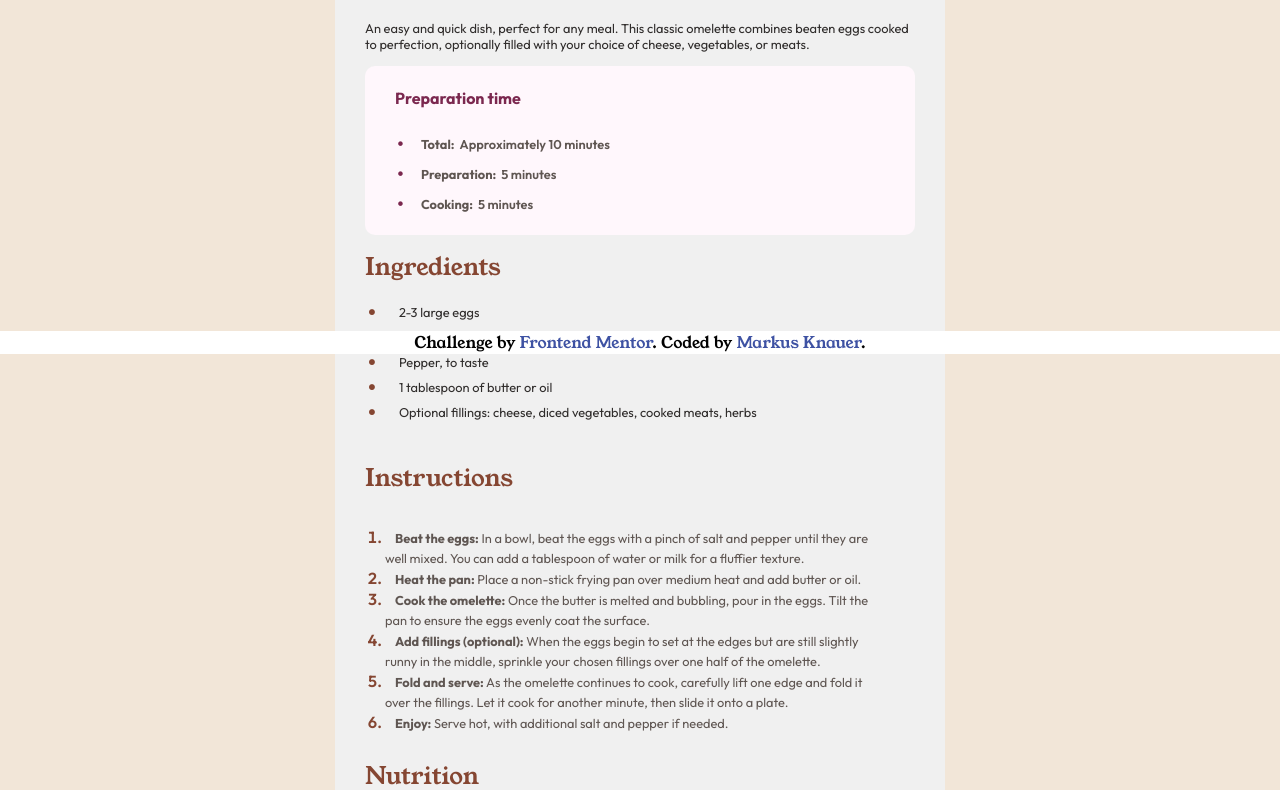
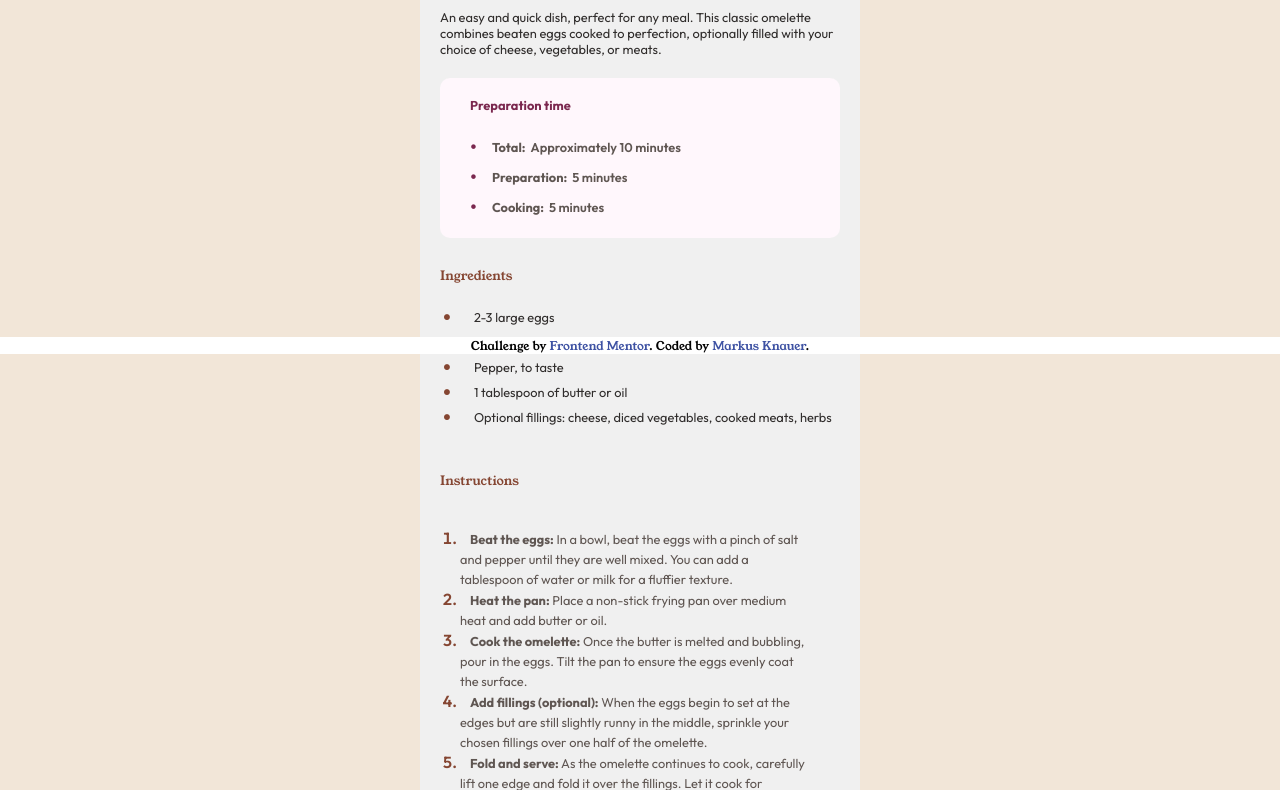
Before and after one commit to markusknauer1/pagina-receitas, a plain HTML site: page index.html in a window 1280 px wide. Shown: the part 446-1236 px from the top of the page. Drawn offline with Linux system fonts and the light colour scheme.

Commit message:
Update index.html

```diff
--- a/index.html
+++ b/index.html
@@ -35,30 +35,31 @@
 
       body {
         display: flex;
-        justify-content: center; /* Centraliza horizontalmente */
         align-items: center; /* Centraliza verticalmente */
-        height: 100vh; /* Faz com que o corpo ocupe 100% da altura da viewport */
+        flex-direction: column;
         margin: 0; /* Remove margens padrão do body */
         background-color: #f2e6d8;
-        padding-top: 380px;
-        padding-bottom: 380px;
       }
       .cardReceita {
         width: 90%; /* Largura padrão do cartão, adaptável */
-        max-width: 550px; /* Largura máxima do cartão */
+        max-width: 400px; /* Largura máxima do cartão */
         height: auto; /* Altura automática para manter a proporção */
         background-color: #f0f0f0; /* Cor de fundo do cartão */
         display: flex;
         flex-direction: column; /* Alinha itens em coluna */
-        justify-content: center;
-        padding: 30px; /* Espaçamento interno */
+        padding: 20px; /* Espaçamento interno */
+        margin: 10%;
         border-radius: 25px; /* Bordas arredondadas */
-        border: 10px 10px rgba(0, 0, 0, 0.8);
+        border: 10px 10px solid rgba(0, 0, 0, 0.8);
+        position: relative;
+        gap: 15px;
       }
       .cardReceita img {
         max-width: 100%; /* Imagem responsiva */
         height: auto; /* Mantém a proporção da imagem */
         border-radius: 8px; /* Bordas arredondadas da imagem */
+        display: flex;
+        position: relative;
       }
       h1 {
         font-family: YoungSerif-Regular;
@@ -68,15 +69,19 @@
         font-family: YoungSerif-Regular;
         font-weight: 400;
         color: hsl(14, 45%, 36%);
+        font-size: 0.8rem;
       }
       h4 {
         font-family: Outfit-VariableFont_wght;
         color: hsl(332, 51%, 32%);
+        font-size: 0.8rem;
       }
       p {
         font-family: Outfit-VariableFont_wght;
         color: hsl(24, 5%, 18%);
         font-size: 0.8rem;
+        display: flex;
+        position: relative;
       }
       ul li {
         font-family: Outfit-VariableFont_wght;
@@ -84,13 +89,18 @@
         display: flex;
         align-items: center;
         font-size: 0.8rem;
+        display: flex;
+        position: relative;
       }
       .cardReceita p {
         gap: 10px;
         height: 35px;
         display: flex;
         align-items: center;
+        font-size: 0.8rem;
         left: 0;
+        display: flex;
+        position: relative;
       }
       .timePreparate {
         background-color: #fff7fc;
@@ -101,6 +111,7 @@
         padding-right: 30px;
         line-height: 20px;
         border-radius: 10px;
+        position: relative;
       }
       .Ingredients {
         height: auto;
@@ -142,7 +153,7 @@
       }
       .timePreparate ul li:before {
         content: "\2022";
-        margin: 0 2px;
+        margin: 0;
         font-size: 20px;
         color: hsl(332, 51%, 32%);
         padding-right: 10px;
@@ -198,7 +209,7 @@
         font-weight: 400;
         width: 100%;
         bottom: 0;
-        font-size: 1rem;
+        font-size: 12px;
       }
 
     </style>
```
